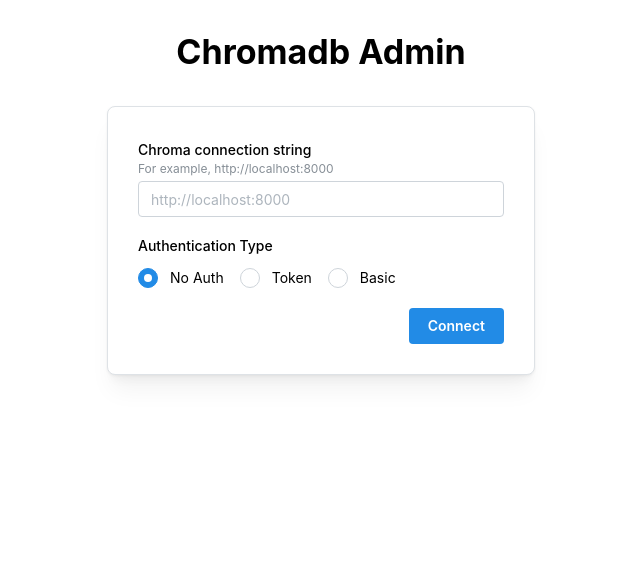
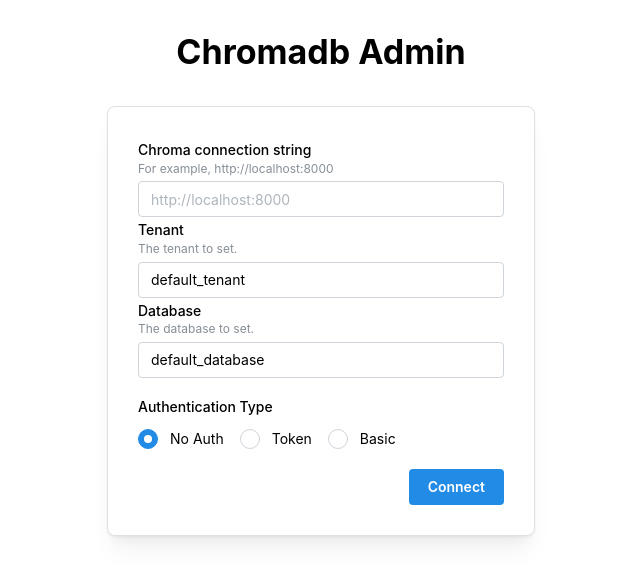
Before and after one commit to flanker/chromadb-admin, a Next.js app: page /setup in a window 1280 px wide. Shown: the top 580 px of the page, without its empty margins (319-959 px from the left). Built offline with nearby package versions, Linux system fonts and the light colour scheme.

Commit message:
fix(Connection): Added parameters for tenant and database on chromadb connectionString

```diff
--- a/src/app/api/collections/[collectionName]/records/route.ts
+++ b/src/app/api/collections/[collectionName]/records/route.ts
@@ -1,6 +1,6 @@
 import { NextResponse } from 'next/server'
 
-import { extractAuth, extractConnectionString } from '@/lib/server/params'
+import { extractAuth, extractConnectionString, extractDatabase, extractTenant } from '@/lib/server/params'
 import { countRecord, fetchRecords, queryRecords } from '@/lib/server/db'
 
 // without query embeddings
@@ -8,9 +8,11 @@ export async function GET(request: Request, { params }: { params: { collectionNa
   const connectionString = extractConnectionString(request)
   const auth = extractAuth(request)
   const page = extractPage(request)
+  const tenant = extractTenant(request)
+  const database = extractDatabase(request)
 
-  const data = await fetchRecords(connectionString, auth, params.collectionName, page)
-  const totalCount = await countRecord(connectionString, auth, params.collectionName)
+  const data = await fetchRecords(connectionString, auth, params.collectionName, page, tenant, database)
+  const totalCount = await countRecord(connectionString, auth, params.collectionName, tenant, database)
 
   return NextResponse.json({
     total: totalCount,
@@ -24,9 +26,11 @@ export async function POST(request: Request, { params }: { params: { collectionN
   const connectionString = extractConnectionString(request)
   const auth = extractAuth(request)
   const queryEmbeddings = await extractQuery(request)
+  const tenant = extractTenant(request)
+  const database = extractDatabase(request)
 
   try {
-    const data = await queryRecords(connectionString, auth, params.collectionName, queryEmbeddings)
+    const data = await queryRecords(connectionString, auth, params.collectionName, queryEmbeddings, tenant, database)
 
     return NextResponse.json({
       records: data,
--- a/src/app/api/collections/route.ts
+++ b/src/app/api/collections/route.ts
@@ -1,14 +1,16 @@
 import { NextResponse } from 'next/server'
 
-import { extractAuth, extractConnectionString } from '@/lib/server/params'
+import { extractAuth, extractConnectionString, extractDatabase, extractTenant } from '@/lib/server/params'
 import { fetchCollections } from '@/lib/server/db'
 
 export async function GET(request: Request) {
   const connectionString = extractConnectionString(request)
   const auth = extractAuth(request)
+  const tenant = extractTenant(request)
+  const database = extractDatabase(request)
 
   try {
-    const data = await fetchCollections(connectionString, auth)
+    const data = await fetchCollections(connectionString, auth, tenant, database)
     return NextResponse.json(data)
   } catch (error: any) {
     if (error.status === 401 || error.status === 403) {
--- a/src/app/setup/page.tsx
+++ b/src/app/setup/page.tsx
@@ -12,6 +12,8 @@ export default function SetupPage() {
   const router = useRouter()
   const { data: appConfig } = useGetConfig()
   const [connectionString, setConnectionString] = useState(appConfig?.connectionString || '')
+  const [tenant, setTenant] = useState(appConfig?.tenant || 'default_tenant')
+  const [database, setDatabase] = useState(appConfig?.database || 'default_database')
   const [authType, setAuthType] = useState(appConfig?.authType || 'no_auth')
   const [username, setUsername] = useState(appConfig?.username || '')
   const [password, setPassword] = useState(appConfig?.password || '')
@@ -26,8 +28,8 @@ export default function SetupPage() {
   const queryClient = useQueryClient()
 
   const connectButtonClicked = () => {
-    updateConfig({ connectionString, authType, username, password, token, currentCollection: '' })
-    queryClient.setQueryData(['config'], { connectionString })
+    updateConfig({ connectionString, authType, username, password, token, currentCollection: '', tenant, database })
+    queryClient.setQueryData(['config'], { connectionString, tenant, database })
     router.push('/collections')
   }
 
@@ -47,6 +49,20 @@ export default function SetupPage() {
           placeholder="http://localhost:8000"
           value={connectionString}
           onChange={e => setConnectionString(e.currentTarget.value)}
+        />
+        <TextInput
+          label="Tenant"
+          description="The tenant to set."
+          placeholder='default_tenant'
+          value={tenant}
+          onChange={e => setTenant(e.currentTarget.value)}
+        />
+        <TextInput
+          label="Database"
+          description="The database to set."
+          placeholder='default_database'
+          value={database}
+          onChange={e => setDatabase(e.currentTarget.value)}
         />
         <Radio.Group label="Authentication Type" value={authType} onChange={setAuthType} mt="md">
           <Group mt="xs">
--- a/src/lib/client/localstorage.ts
+++ b/src/lib/client/localstorage.ts
@@ -7,7 +7,16 @@ export function getConfig(): AppConfig {
   if (config) {
     return JSON.parse(config)
   } else {
-    return { connectionString: '', currentCollection: '', authType: 'no_auth', token: '', username: '', password: '' }
+    return {
+      connectionString: '',
+      currentCollection: '',
+      authType: 'no_auth',
+      token: '',
+      username: '',
+      password: '',
+      tenant: 'default_tenant',
+      database: 'default_database',
+    }
   }
 }
 
--- a/src/lib/client/query.ts
+++ b/src/lib/client/query.ts
@@ -27,7 +27,7 @@ export function useGetCollections(config?: AppConfig) {
     queryKey: ['config', config?.connectionString, 'collections'],
     queryFn: async (): Promise<Collection[]> => {
       const response = await fetch(
-        `/api/collections?connectionString=${config?.connectionString}${authParamsString(config)}`
+        `/api/collections?connectionString=${config?.connectionString}${authParamsString(config)}&tenant=${config?.tenant}&database=${config?.database}`
       )
       if (!response.ok) {
         throw new Error(`API getCollections returns response code: ${response.status}, message: ${response.statusText}`)
@@ -45,12 +45,12 @@ export function useGetCollectionRecords(config?: AppConfig, collectionName?: str
     queryFn: async (): Promise<QueryResult> => {
       if (query === undefined || query === '') {
         const response = await fetch(
-          `/api/collections/${collectionName}/records?connectionString=${config?.connectionString}&page=${page}&query=${query}${authParamsString(config)}`
+          `/api/collections/${collectionName}/records?connectionString=${config?.connectionString}&tenant=${config?.tenant}&database=${config?.database}&page=${page}&query=${query}${authParamsString(config)}`
         )
         return response.json()
       } else {
         const response = await fetch(
-          `/api/collections/${collectionName}/records?connectionString=${config?.connectionString}&authType=${config?.authType}${authParamsString(config)}`,
+          `/api/collections/${collectionName}/records?connectionString=${config?.connectionString}&tenant=${config?.tenant}&database=${config?.database}&authType=${config?.authType}${authParamsString(config)}`,
           {
             method: 'POST',
             body: JSON.stringify({ query: query }),
--- a/src/lib/server/db.ts
+++ b/src/lib/server/db.ts
@@ -31,10 +31,12 @@ function formatAuth(auth: Auth) {
   }
 }
 
-export async function fetchCollections(connectionString: string, auth: Auth) {
+export async function fetchCollections(connectionString: string, auth: Auth, tenant: string, database: string) {
   const client = new ChromaClient({
     path: connectionString,
     auth: formatAuth(auth),
+    database: database,
+    tenant: tenant,
   })
 
   const collections = await client.listCollections()
@@ -47,12 +49,21 @@ export async function fetchCollections(connectionString: string, auth: Auth) {
 
 const PAGE_SIZE = 20
 
-export async function fetchRecords(connectionString: string, auth: Auth, collectionName: string, page: number) {
-  const client = new ChromaClient({
-    path: connectionString,
-    auth: formatAuth(auth),
-  })
-  const collection = await client.getCollection({ name: collectionName })
+export async function fetchRecords(
+  connectionString: string,
+  auth: Auth,
+  collectionName: string,
+  page: number,
+  tenant: string,
+  database: string
+) {
+    const client = new ChromaClient({
+      path: connectionString,
+      auth: formatAuth(auth),
+      database: database,
+      tenant: tenant,
+    })
+    const collection = await client.getCollection({ name: collectionName })
 
   const response = await collection.get({
     limit: PAGE_SIZE,
@@ -78,11 +89,15 @@ export async function queryRecords(
   connectionString: string,
   auth: Auth,
   collectionName: string,
-  queryEmbeddings: number[]
+  queryEmbeddings: number[],
+  tenant: string,
+  database: string
 ) {
   const client = new ChromaClient({
     path: connectionString,
     auth: formatAuth(auth),
+    database: database,
+    tenant: tenant,
   })
   const collection = await client.getCollection({ name: collectionName })
 
@@ -105,10 +120,18 @@ export async function queryRecords(
   }))
 }
 
-export async function countRecord(connectionString: string, auth: Auth, collectionName: string) {
+export async function countRecord(
+  connectionString: string,
+  auth: Auth,
+  collectionName: string,
+  tenant: string,
+  database: string
+) {
   const client = new ChromaClient({
     path: connectionString,
     auth: formatAuth(auth),
+    database: database,
+    tenant: tenant,
   })
   const collection = await client.getCollection({ name: collectionName })
 
--- a/src/lib/server/params.ts
+++ b/src/lib/server/params.ts
@@ -14,3 +14,15 @@ export function extractAuth(request: Request) {
     password: searchParams.get('password') || '',
   }
 }
+
+export function extractTenant(request: Request) {
+  const url = new URL(request.url)
+  const searchParams = new URLSearchParams(url.search)
+  return searchParams.get('tenant') || ''
+}
+
+export function extractDatabase(request: Request) {
+  const url = new URL(request.url)
+  const searchParams = new URLSearchParams(url.search)
+  return searchParams.get('database') || ''
+}
--- a/src/lib/types.ts
+++ b/src/lib/types.ts
@@ -5,6 +5,8 @@ export type AppConfig = {
   token: string
   username: string
   password: string
+  tenant: string
+  database: string
 }
 
 export type Collection = {
```
